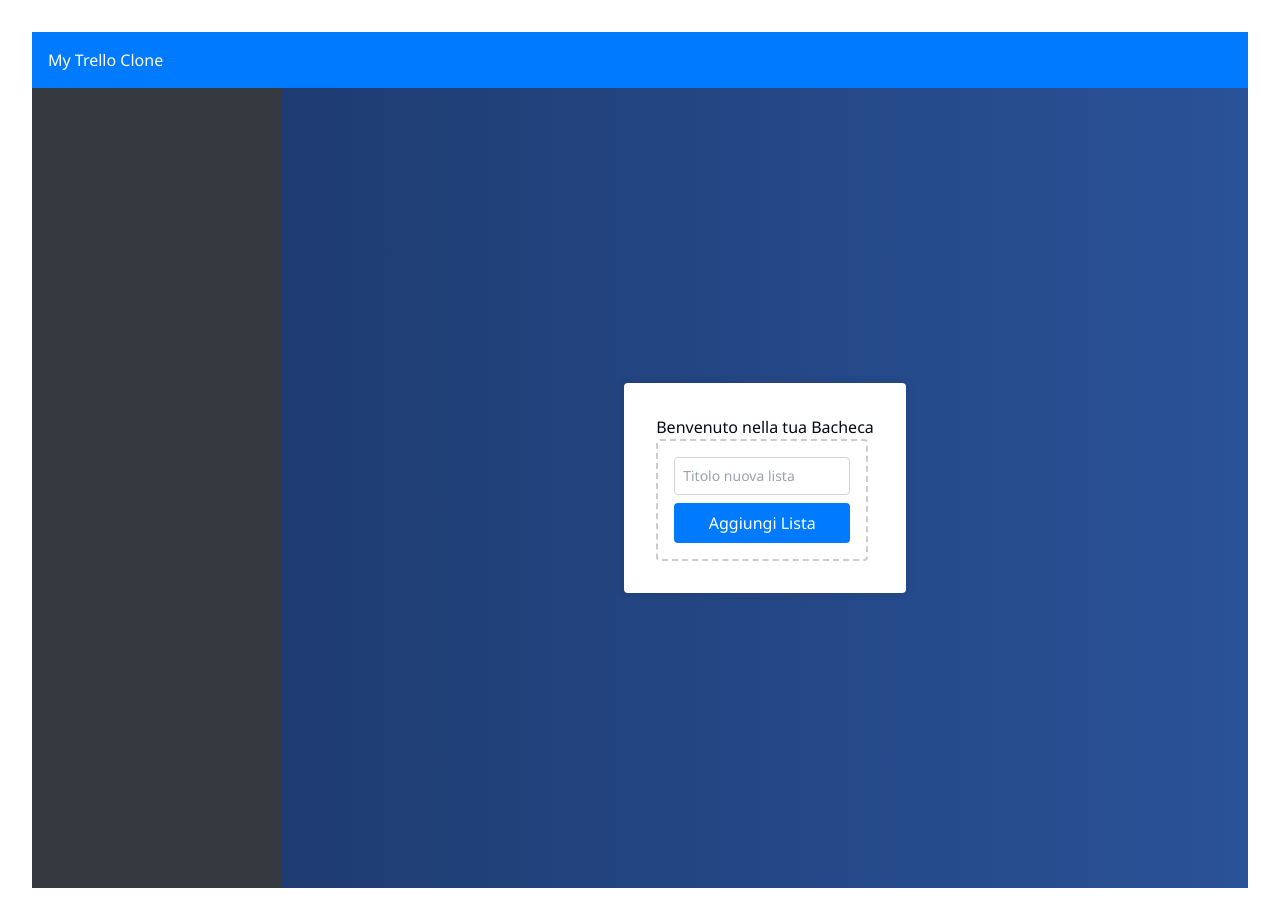
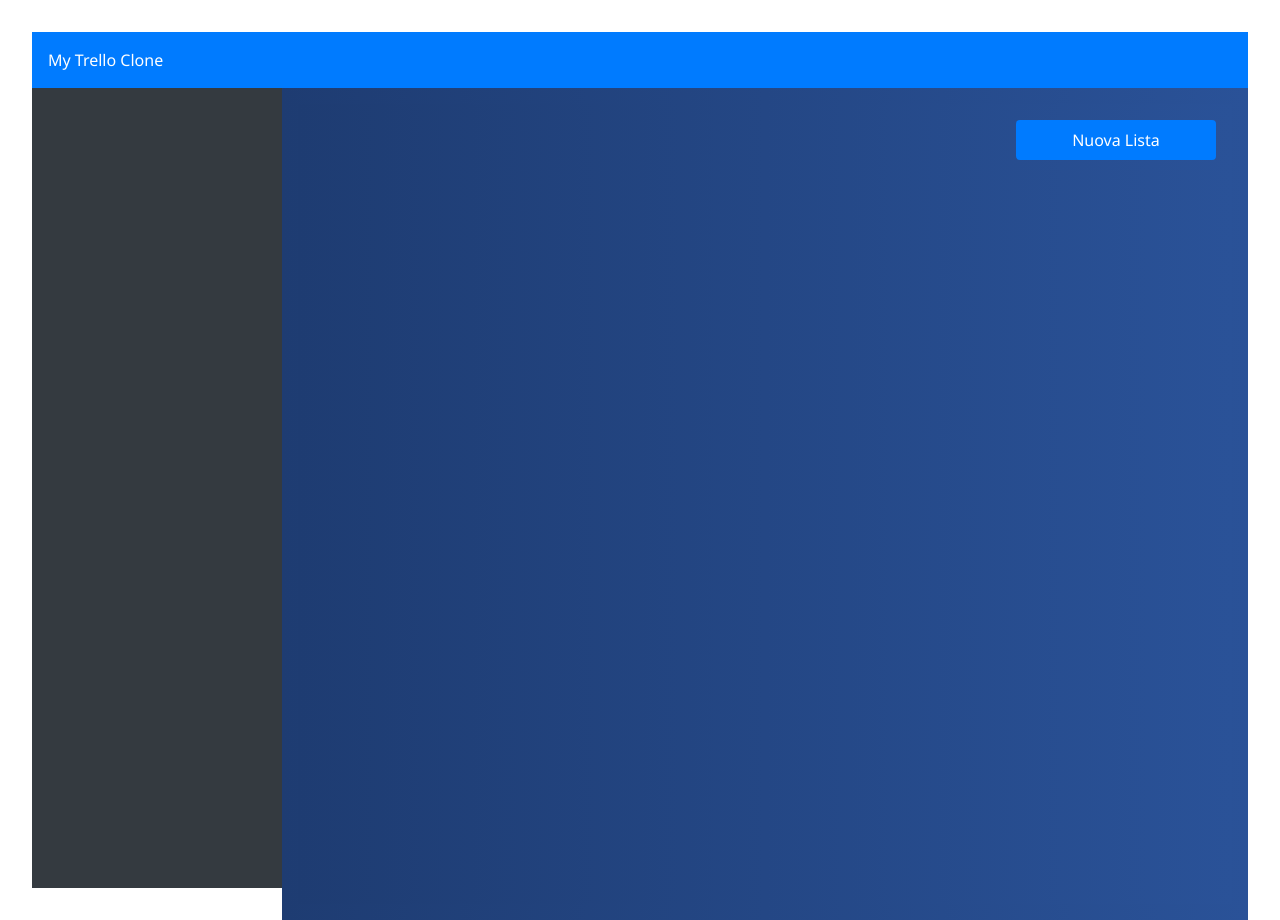
Before and after one commit to fprevidi/trello, a React (Vite) app in the folder trello.client/: page /board in a window 1280 px wide. Before the commit the page ends 888 px from the top, so only its background shows below. Built offline with nearby package versions, Linux system fonts and the light colour scheme; the HTML template or start-up script is replaced by a standard one.

Commit message:
Card trascinabili e cancellabili

```diff
--- a/trello.client/src/components/BoardManagement/Board/Board.css
+++ b/trello.client/src/components/BoardManagement/Board/Board.css
@@ -1,45 +1,24 @@
 .board-container {
     padding: 2rem;
-    background-color: #ffffff;
-    box-shadow: 0 0 10px rgba(0, 0, 0, 0.1);
-    border-radius: 4px;
-    max-width: 1200px;
-    margin: 2rem auto;
+    background: linear-gradient(to right, #1e3c72, #2a5298); /* Gradiente blu */
+    height: 100vh;
+    overflow-y: auto;
+    position: relative;
+    display: flex;
+    flex-direction: column;
+    width:100%;
+}
+
+.new-list-button {
+    position: absolute;
+    top: 1rem;
+    right: 1rem;
 }
 
 .lists-container {
     display: flex;
     gap: 1rem;
     overflow-x: auto;
+    padding: 1rem;
+    width: 100%;
 }
-
-.add-list {
-    display: flex;
-    flex-direction: column;
-    align-items: center;
-    justify-content: center;
-    padding: 1rem;
-    border: 2px dashed #ccc;
-    border-radius: 4px;
-    min-width: 200px;
-}
-
-    .add-list input {
-        margin-bottom: 0.5rem;
-        padding: 0.5rem;
-        width: 100%;
-        box-sizing: border-box;
-    }
-
-    .add-list button {
-        padding: 0.5rem 1rem;
-        background-color: #007bff;
-        color: white;
-        border: none;
-        border-radius: 4px;
-        cursor: pointer;
-    }
-
-        .add-list button:hover {
-            background-color: #0056b3;
-        }
--- a/trello.client/src/components/BoardManagement/Board/Board.tsx
+++ b/trello.client/src/components/BoardManagement/Board/Board.tsx
@@ -1,69 +1,132 @@
 import React, { useState } from 'react';
 import './Board.css';
 import List from '../../ListManagement/List/List';
+import Modal from '../../UIComponents/Modal/Modal';
+import Button from '../../UIComponents/Button/Button';
+import { DragDropContext, Droppable, DropResult } from 'react-beautiful-dnd';
 
 interface Card {
     id: number;
     title: string;
+    description: string;
 }
 
-interface List {
+interface BoardList {
     id: number;
     title: string;
     cards: Card[];
 }
 
 const Board: React.FC = () => {
-    const [lists, setLists] = useState<List[]>([]);
+    const [lists, setLists] = useState<BoardList[]>([]);
+    const [isModalOpen, setIsModalOpen] = useState(false);
     const [newListTitle, setNewListTitle] = useState('');
 
     const handleAddList = () => {
         if (newListTitle.trim()) {
-            const newList: List = {
+            const newList: BoardList = {
                 id: Date.now(),
                 title: newListTitle,
                 cards: []
             };
             setLists([...lists, newList]);
             setNewListTitle('');
+            setIsModalOpen(false);
         }
     };
 
-    const handleAddCard = (listId: number, cardTitle: string) => {
+    const handleAddCard = (listId: number, cardTitle: string, cardDescription: string) => {
         setLists(lists.map(list => {
             if (list.id === listId) {
                 return {
                     ...list,
-                    cards: [...list.cards, { id: Date.now(), title: cardTitle }]
+                    cards: [...list.cards, { id: Date.now(), title: cardTitle, description: cardDescription }]
                 };
             }
             return list;
         }));
     };
 
+    const handleDeleteCard = (listId: number, cardId: number) => {
+        setLists(lists.map(list => {
+            if (list.id === listId) {
+                return {
+                    ...list,
+                    cards: list.cards.filter(card => card.id !== cardId)
+                };
+            }
+            return list;
+        }));
+    };
+
+    const onDragEnd = (result: DropResult) => {
+        const { source, destination } = result;
+
+        if (!destination) {
+            return;
+        }
+
+        if (source.droppableId === destination.droppableId && source.index === destination.index) {
+            return;
+        }
+
+        const sourceListIndex = lists.findIndex(list => list.id.toString() === source.droppableId);
+        const destinationListIndex = lists.findIndex(list => list.id.toString() === destination.droppableId);
+
+        const sourceList = lists[sourceListIndex];
+        const [removed] = sourceList.cards.splice(source.index, 1);
+        const destinationList = lists[destinationListIndex];
+        destinationList.cards.splice(destination.index, 0, removed);
+
+        const newLists = [...lists];
+        newLists[sourceListIndex] = sourceList;
+        newLists[destinationListIndex] = destinationList;
+
+        setLists(newLists);
+    };
+
     return (
         <div className="board-container">
-            <h1>Benvenuto nella tua Bacheca</h1>
+            <Button onClick={() => setIsModalOpen(true)} label="Nuova Lista" className="new-list-button" />
+            <DragDropContext onDragEnd={onDragEnd}>
                 <div className="lists-container">
                     {lists.map(list => (
+                        <Droppable key={list.id} droppableId={list.id.toString()}>
+                            {(provided) => (
+                                <div
+                                    ref={provided.innerRef}
+                                    {...provided.droppableProps}
+                                    className="list-container"
+                                >
                                     <List
-                        key={list.id}
                                         listId={list.id}
                                         title={list.title}
                                         cards={list.cards}
                                         onAddCard={handleAddCard}
+                                        onDeleteCard={handleDeleteCard}
                                     />
+                                    {provided.placeholder}
+                                </div>
+                            )}
+                        </Droppable>
                     ))}
-                <div className="add-list">
+                </div>
+            </DragDropContext>
+            <Modal isOpen={isModalOpen} onClose={() => setIsModalOpen(false)}>
+                <div className="modal-content">
+                    <h3>Nuova Lista</h3>
                     <input
                         type="text"
                         value={newListTitle}
                         onChange={(e) => setNewListTitle(e.target.value)}
                         placeholder="Titolo nuova lista"
                     />
-                    <button onClick={handleAddList}>Aggiungi Lista</button>
+                    <div className="modal-buttons">
+                        <Button onClick={handleAddList} label="OK" />
+                        <Button onClick={() => setIsModalOpen(false)} label="Annulla" />
                     </div>
                 </div>
+            </Modal>
         </div>
     );
 };
--- a/trello.client/src/components/CardManagement/Card/Card.css
+++ b/trello.client/src/components/CardManagement/Card/Card.css
@@ -4,4 +4,29 @@
     border-radius: 4px;
     padding: 1rem;
     margin: 0.5rem 0;
+    position: relative;
 }
+
+.card-content {
+    padding-right: 2rem; /* Space for delete icon */
+}
+
+.card h4 {
+    margin: 0 0 0.5rem 0;
+}
+
+.card p {
+    margin: 0;
+}
+
+.delete-icon {
+    position: absolute;
+    bottom: 1rem;
+    right: 1rem;
+    color: #dc3545;
+    cursor: pointer;
+}
+
+    .delete-icon:hover {
+        color: #a71d2a;
+    }
--- a/trello.client/src/components/ListManagement/List/List.tsx
+++ b/trello.client/src/components/ListManagement/List/List.tsx
@@ -1,39 +1,85 @@
 import React, { useState } from 'react';
 import './List.css';
 import Card from '../../CardManagement/Card/Card';
+import Modal from '../../UIComponents/Modal/Modal';
+import Button from '../../UIComponents/Button/Button';
+import { Draggable, Droppable } from 'react-beautiful-dnd';
 
 interface ListProps {
     title: string;
-    cards: { id: number; title: string }[];
-    onAddCard: (listId: number, cardTitle: string) => void;
+    cards: { id: number; title: string; description: string }[];
+    onAddCard: (listId: number, cardTitle: string, cardDescription: string) => void;
+    onDeleteCard: (listId: number, cardId: number) => void;
     listId: number;
 }
 
-const List: React.FC<ListProps> = ({ title, cards, onAddCard, listId }) => {
+const List: React.FC<ListProps> = ({ title, cards, onAddCard, onDeleteCard, listId }) => {
+    const [isModalOpen, setIsModalOpen] = useState(false);
     const [newCardTitle, setNewCardTitle] = useState('');
+    const [newCardDescription, setNewCardDescription] = useState('');
 
     const handleAddCard = () => {
-        if (newCardTitle.trim()) {
-            onAddCard(listId, newCardTitle);
+        if (newCardTitle.trim() && newCardDescription.trim()) {
+            onAddCard(listId, newCardTitle, newCardDescription);
             setNewCardTitle('');
+            setNewCardDescription('');
+            setIsModalOpen(false);
         }
+    };
+
+    const handleDeleteCard = (cardId: number) => {
+        onDeleteCard(listId, cardId);
     };
 
     return (
         <div className="list">
             <h3>{title}</h3>
-            {cards.map(card => (
-                <Card key={card.id} title={card.title} />
+            <Droppable droppableId={listId.toString()} type="CARD">
+                {(provided) => (
+                    <div ref={provided.innerRef} {...provided.droppableProps} className="cards-container">
+                        {cards.map((card, index) => (
+                            <Draggable key={card.id} draggableId={card.id.toString()} index={index}>
+                                {(provided) => (
+                                    <div
+                                        ref={provided.innerRef}
+                                        {...provided.draggableProps}
+                                        {...provided.dragHandleProps}
+                                        className="card-container"
+                                    >
+                                        <Card
+                                            title={card.title}
+                                            description={card.description}
+                                            onDeleteCard={() => handleDeleteCard(card.id)}
+                                        />
+                                    </div>
+                                )}
+                            </Draggable>
                         ))}
-            <div className="add-card">
+                        {provided.placeholder}
+                    </div>
+                )}
+            </Droppable>
+            <Button onClick={() => setIsModalOpen(true)} label="Aggiungi Card" />
+            <Modal isOpen={isModalOpen} onClose={() => setIsModalOpen(false)}>
+                <div className="modal-content">
+                    <h3>Nuova Card</h3>
                     <input
                         type="text"
                         value={newCardTitle}
                         onChange={(e) => setNewCardTitle(e.target.value)}
                         placeholder="Titolo nuova card"
                     />
-                <button onClick={handleAddCard}>Aggiungi Card</button>
+                    <textarea
+                        value={newCardDescription}
+                        onChange={(e) => setNewCardDescription(e.target.value)}
+                        placeholder="Descrizione nuova card"
+                    />
+                    <div className="modal-buttons">
+                        <Button onClick={handleAddCard} label="OK" />
+                        <Button onClick={() => setIsModalOpen(false)} label="Annulla" />
                     </div>
+                </div>
+            </Modal>
         </div>
     );
 };
--- a/trello.client/src/components/UIComponents/Button/Button.css
+++ b/trello.client/src/components/UIComponents/Button/Button.css
@@ -1,10 +1,12 @@
 .custom-button {
-    padding: 0.75rem 1.5rem;
+    padding: 0.5rem 1rem;
     background-color: #007bff;
     color: white;
     border: none;
     border-radius: 4px;
     cursor: pointer;
+    display: inline-block;
+    width:200px
 }
 
     .custom-button:hover {
--- a/trello.client/src/components/UIComponents/Button/Button.tsx
+++ b/trello.client/src/components/UIComponents/Button/Button.tsx
@@ -4,11 +4,12 @@ import './Button.css';
 interface ButtonProps {
     onClick: () => void;
     label: string;
+    className?: string;
 }
 
-const Button: React.FC<ButtonProps> = ({ onClick, label }) => {
+const Button: React.FC<ButtonProps> = ({ onClick, label, className }) => {
     return (
-        <button className="custom-button" onClick={onClick}>
+        <button className={`custom-button ${className}`} onClick={onClick}>
             {label}
         </button>
     );
```
Also changed, not shown: trello.client/src/components/CardManagement/Card/Card.tsx (+14 -2 lines), trello.client/src/components/ListManagement/List/List.css (+29 -19 lines). Lines whose indentation alone changed are shown as unchanged.
